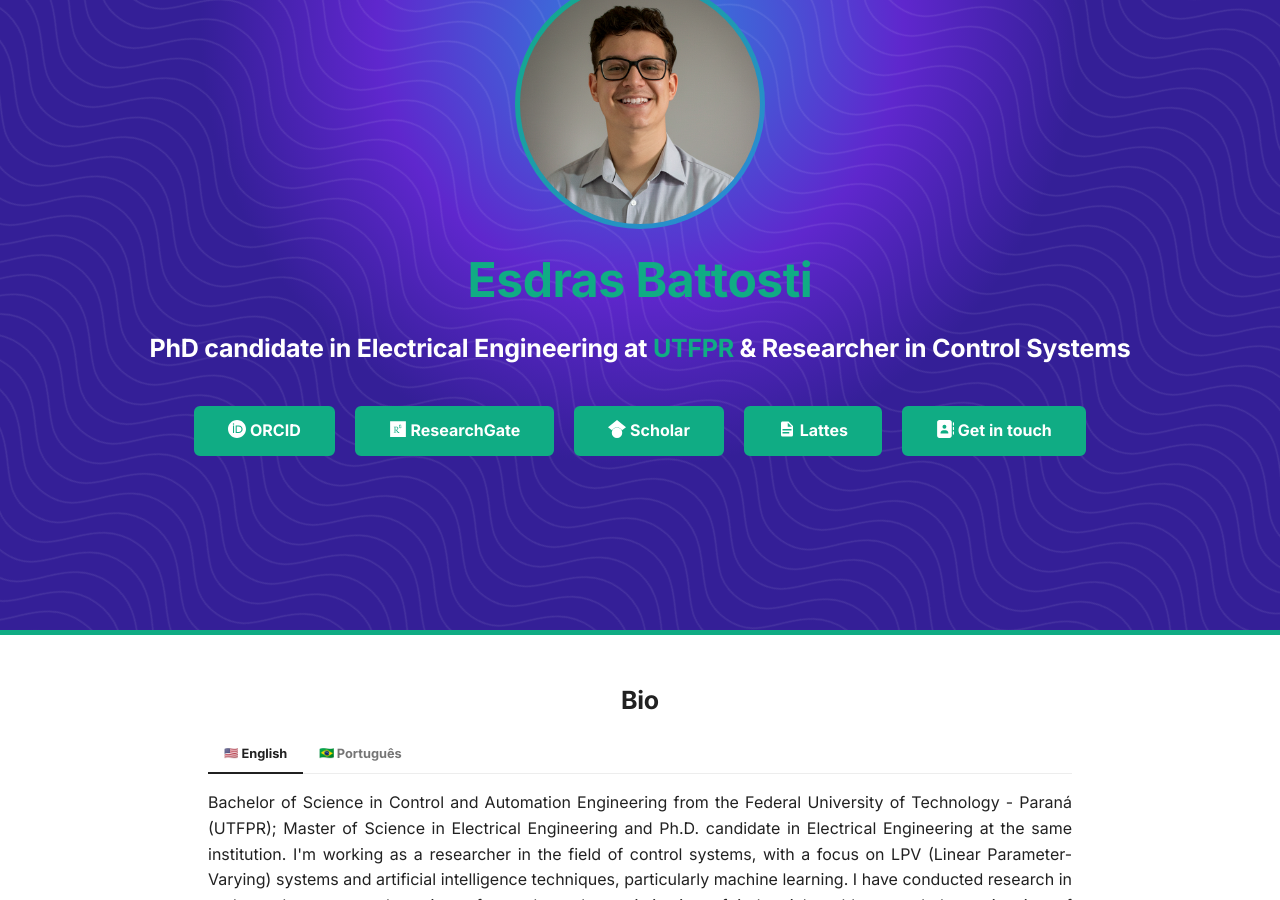
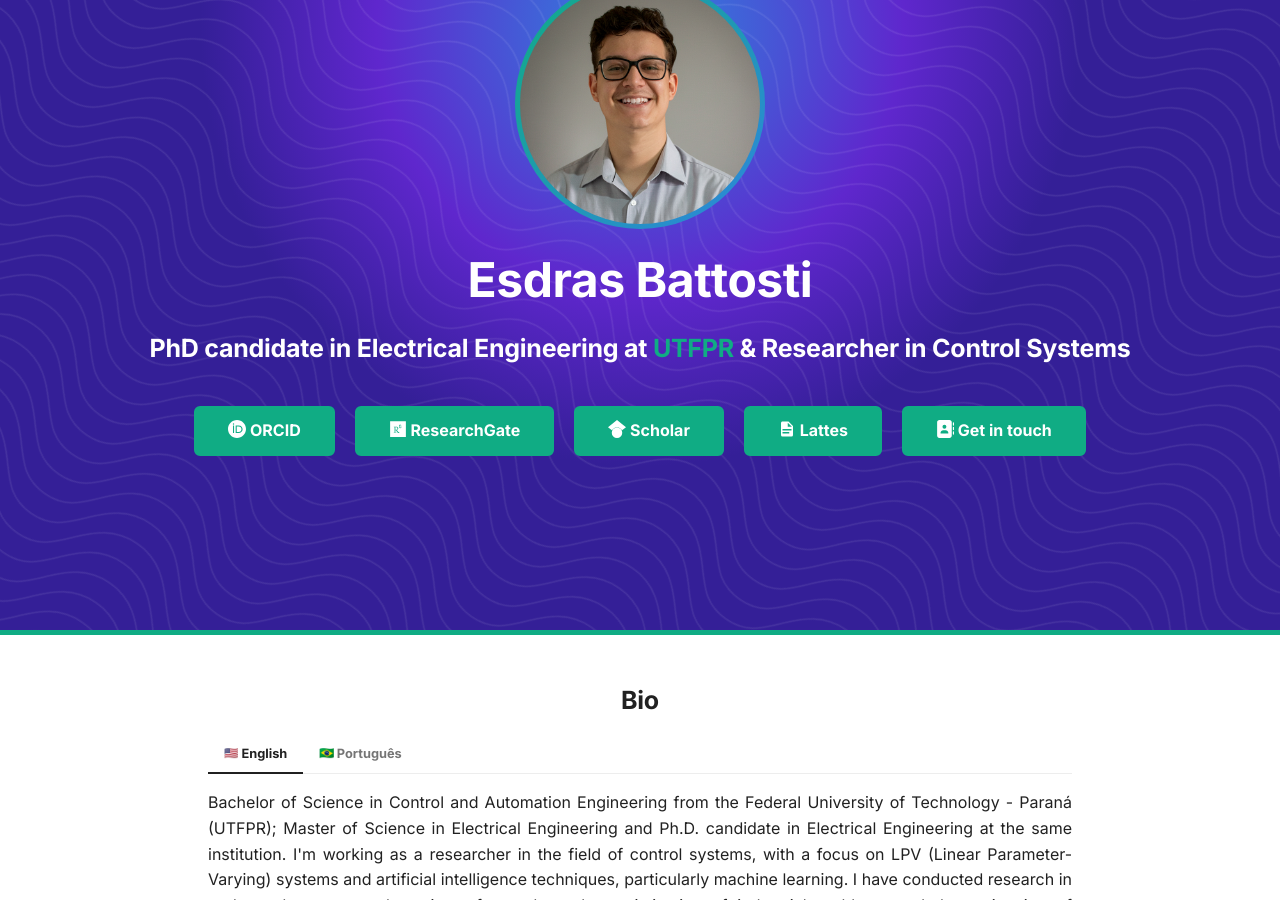
Before and after one commit to ximiraxelo/ximiraxelo.github.io, an MkDocs documentation site: the page built from docs/index.md, in a window 1280 px wide and 900 px high, scrolled down 271 px. Built offline with MkDocs 1.6.1 and Material for MkDocs 9.7.7, drawn with Linux system fonts in a browser that asks for light colours; emoji names are drawn with the system emoji font.

Commit message:
change name color to white

```diff
--- a/docs/css/extra.css
+++ b/docs/css/extra.css
@@ -106,7 +106,7 @@ body {
   margin: 0 auto;
   font-size: 3em;
   font-weight: 400;
-  color: var(--md-typeset-a-color);
+  color: white;
 }
 
 p {
```
